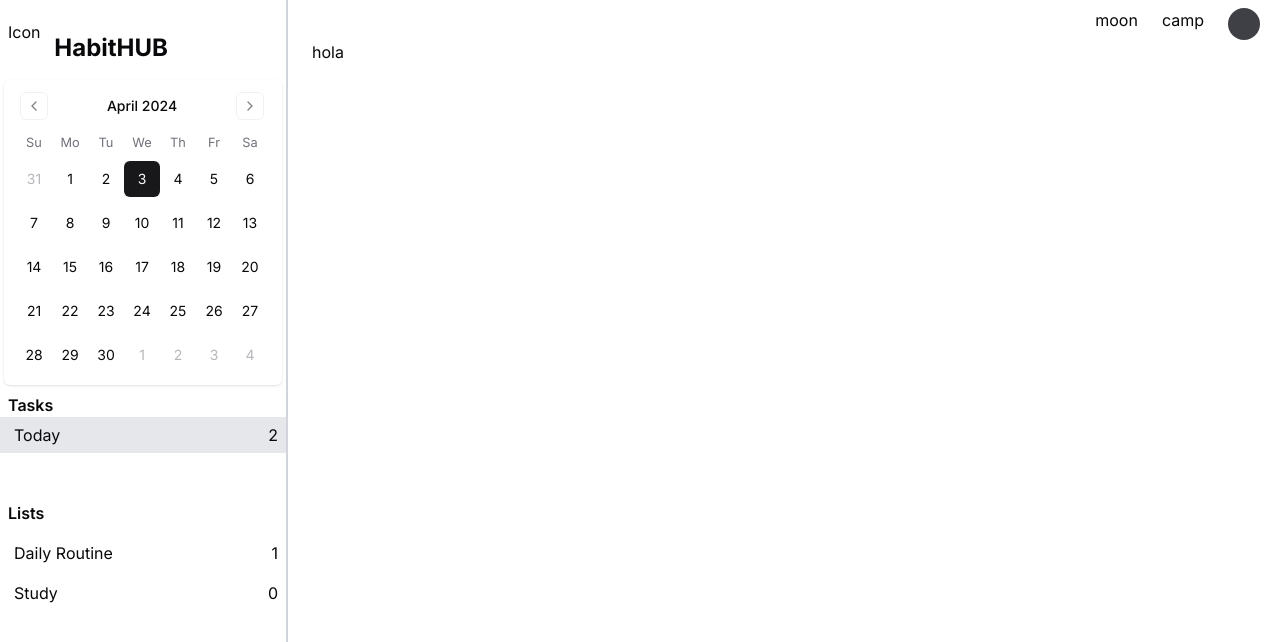
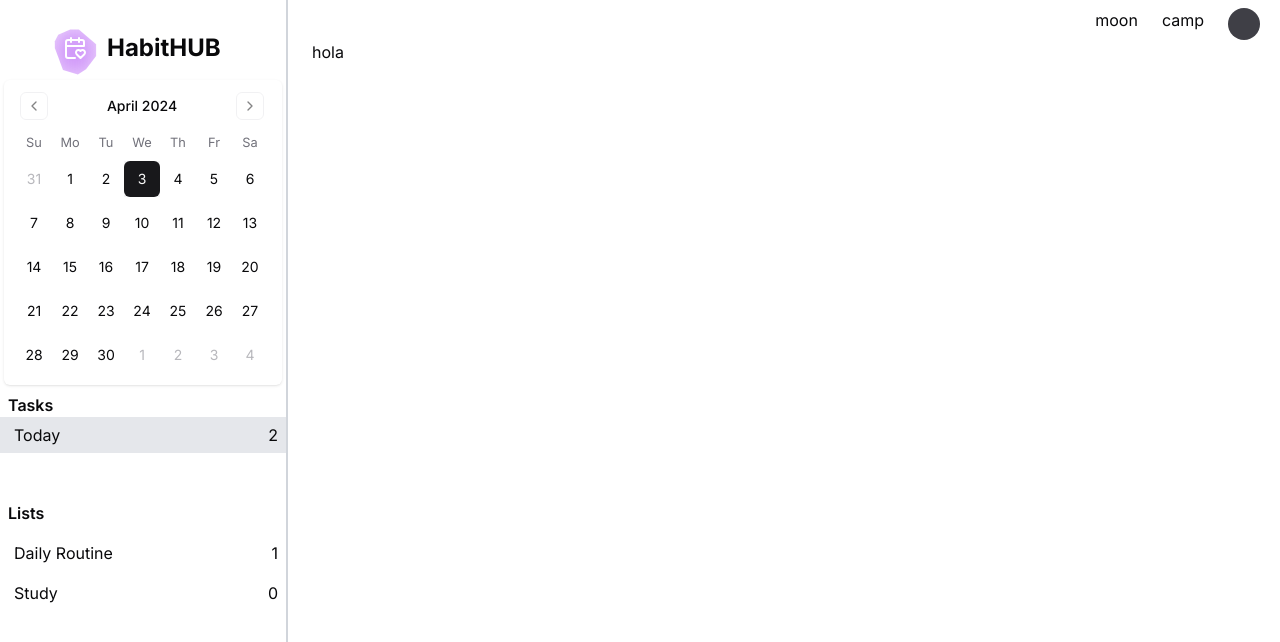
Before and after one commit to Beymer-pyg/tasks-app, a Next.js app: page / in a window 1280 px wide. Shown: the top 642 px of the page. Built offline with nearby package versions, Linux system fonts and the light colour scheme.

Commit message:
fondo logo

```diff
--- a/src/components/HabitHUBLogo.tsx
+++ b/src/components/HabitHUBLogo.tsx
@@ -1,10 +1,25 @@
 import React from "react";
+import { CalendarHeart } from "lucide-react";
 
 export default function HabitHUBLogo() {
   return (
-    <div className="flex flex-row items-center leading-none">
-      <div className="h-12 w-12">Icon</div>
-      <p className="font-bold text-2xl">HabitHUB</p>
+    <div className="relative flex flex-row items-center leading-none">
+      <div
+        aria-hidden="true"
+        className="pointer-events-none absolute inset-x-0 -top-2 -left-3 -z-10 transform-gpu overflow-hidden"
+      >
+        <div
+          style={{
+            clipPath:
+              "polygon(40% 10%, 58% 10%, 94% 36%, 94% 57%, 73% 81%, 56% 90%, 25% 82%, 8% 43%, 8% 31%, 15% 19%)",
+            filter: "blur(16px)",
+          }}
+          className="relative w-12 h-14 bg-[#c885f8]"
+        />
+      </div>
+      <CalendarHeart className="h-6 w-6 z-10 text-white" />
+
+      <p className="font-bold text-2xl ml-5">HabitHUB</p>
     </div>
   );
 }
--- a/src/components/SideNav.tsx
+++ b/src/components/SideNav.tsx
@@ -10,7 +10,7 @@ export default function SideNav() {
     "
     >
       <Link
-        className="px-2 flex h-14 items-center justify-start md:h-16"
+        className="px-2 flex h-14 items-center justify-center md:h-16"
         href="/"
       >
         <div className="w-40">
```
